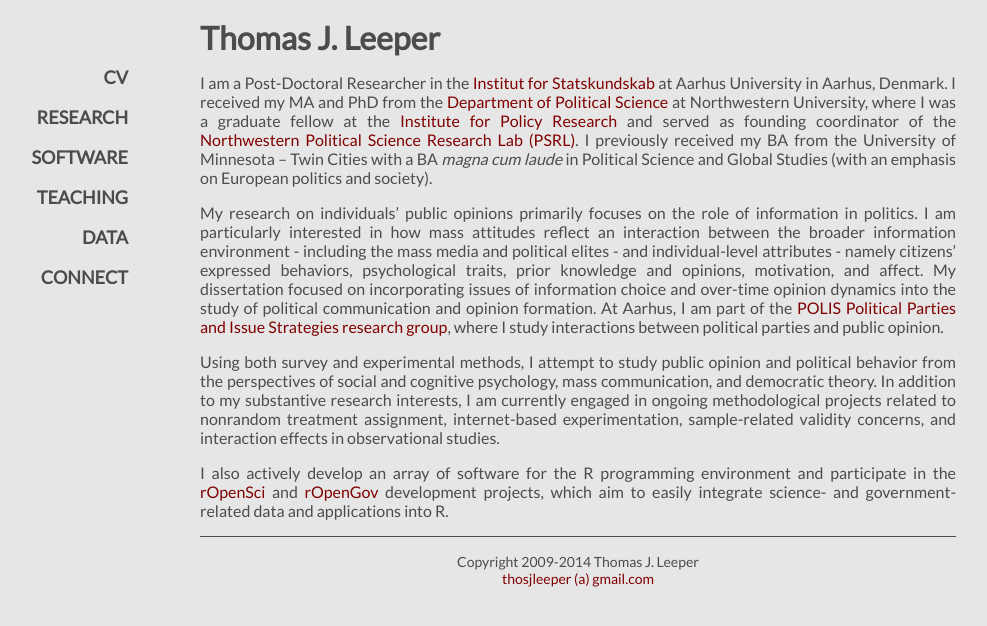
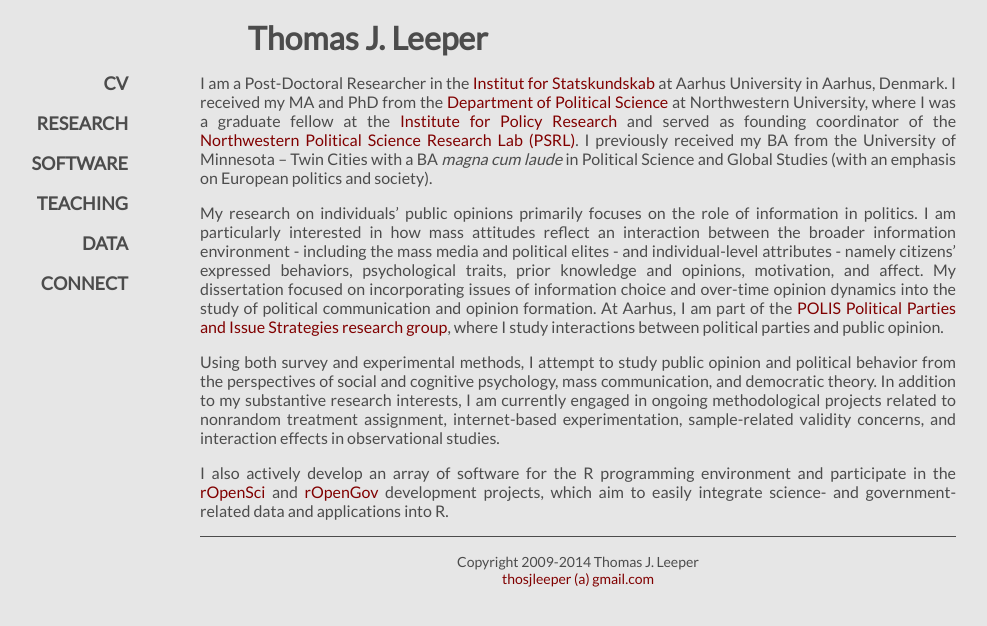
Before and after one commit to leeper/leeper.github.io, a Jekyll site: the page built from index.md, in a window 1280 px wide. Shown: the top 626 px of the page, without its empty margins (62-1049 px from the left). Built offline with Jekyll 4.4.1, drawn with Linux system fonts in a browser that asks for light colours.

Commit message:
header css

```diff
--- a/_layouts/default.html
+++ b/_layouts/default.html
@@ -13,7 +13,7 @@
 	</script>
 </head>
 <body onload="printDate()">
-  <header><span class="thomas"><a href="http://www.thomasleeper.com">Thomas J. Leeper</a></span></header>
+  <header><a href="http://www.thomasleeper.com">Thomas J. Leeper</a></header>
   <nav>
   	<a href="http://leeper.github.io/cv/cv.pdf">CV</a>
   	<a href="http://leeper.github.io/research.html">Research</a>
--- a/assets/css/style.css
+++ b/assets/css/style.css
@@ -60,7 +60,7 @@
     margin-left:0em;
     font-size:16px;
 }
-.thomas {
+header {
     font-weight:bold;
     font-size:32px;
     text-decoration:none;
@@ -71,11 +71,11 @@
     margin-bottom:0.2em;
     color:#4c4c4c;
 }
-.thomas a {
+header a {
     color:#4c4c4c;
     text-decoration:none;
 }
-.thomas a:hover {
+header a:hover {
     color:#4c4c4c;
     text-decoration:none;
 }
```
